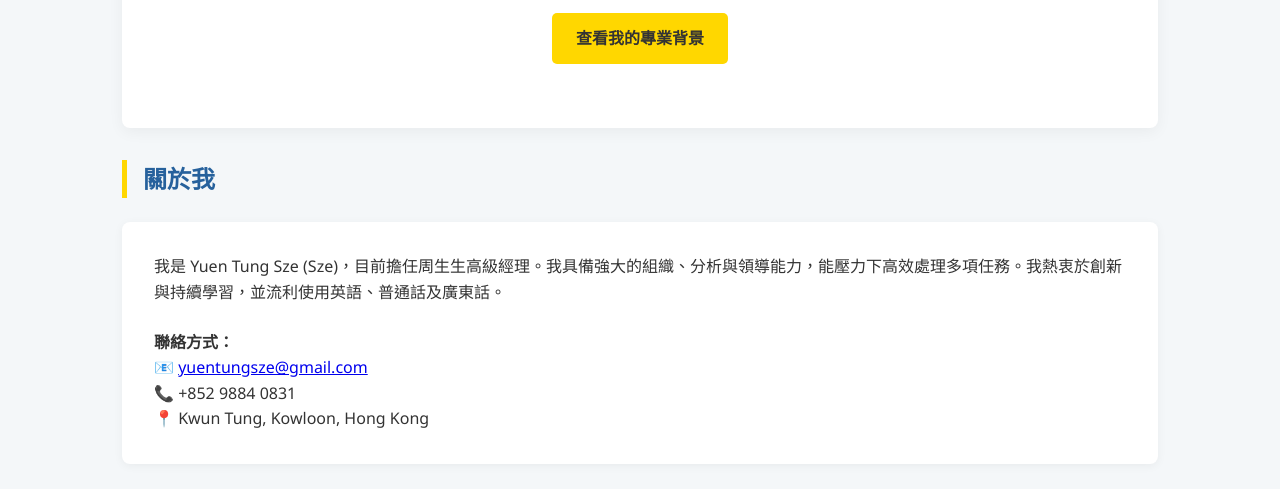
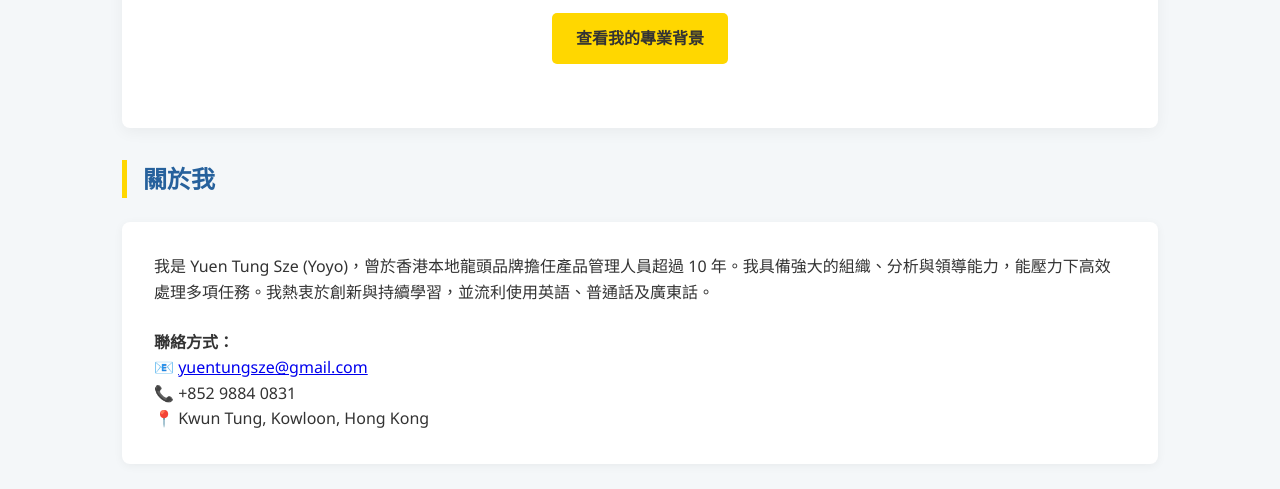
Before and after one commit to yuentungs/yuentungsze, a plain HTML site: page index.html in a window 1280 px wide. Shown: the part 311-800 px from the top of the page. Drawn offline with Linux system fonts and the light colour scheme.

Commit message:
Update personal introduction in index.html

```diff
--- a/index.html
+++ b/index.html
@@ -27,7 +27,7 @@
 
         <h2 class="section-title">關於我</h2>
         <div class="card">
-            <p>我是 Yuen Tung Sze (Sze)，目前擔任周生生高級經理。我具備強大的組織、分析與領導能力，能壓力下高效處理多項任務。我熱衷於創新與持續學習，並流利使用英語、普通話及廣東話。</p>
+            <p>我是 Yuen Tung Sze (Yoyo)，曾於香港本地龍頭品牌擔任產品管理人員超過 10 年。我具備強大的組織、分析與領導能力，能壓力下高效處理多項任務。我熱衷於創新與持續學習，並流利使用英語、普通話及廣東話。</p>
             <div style="margin-top: 1.5rem;">
                 <strong>聯絡方式：</strong><br>
                 📧 <a href="mailto:yuentungsze@gmail.com">yuentungsze@gmail.com</a><br>
```
